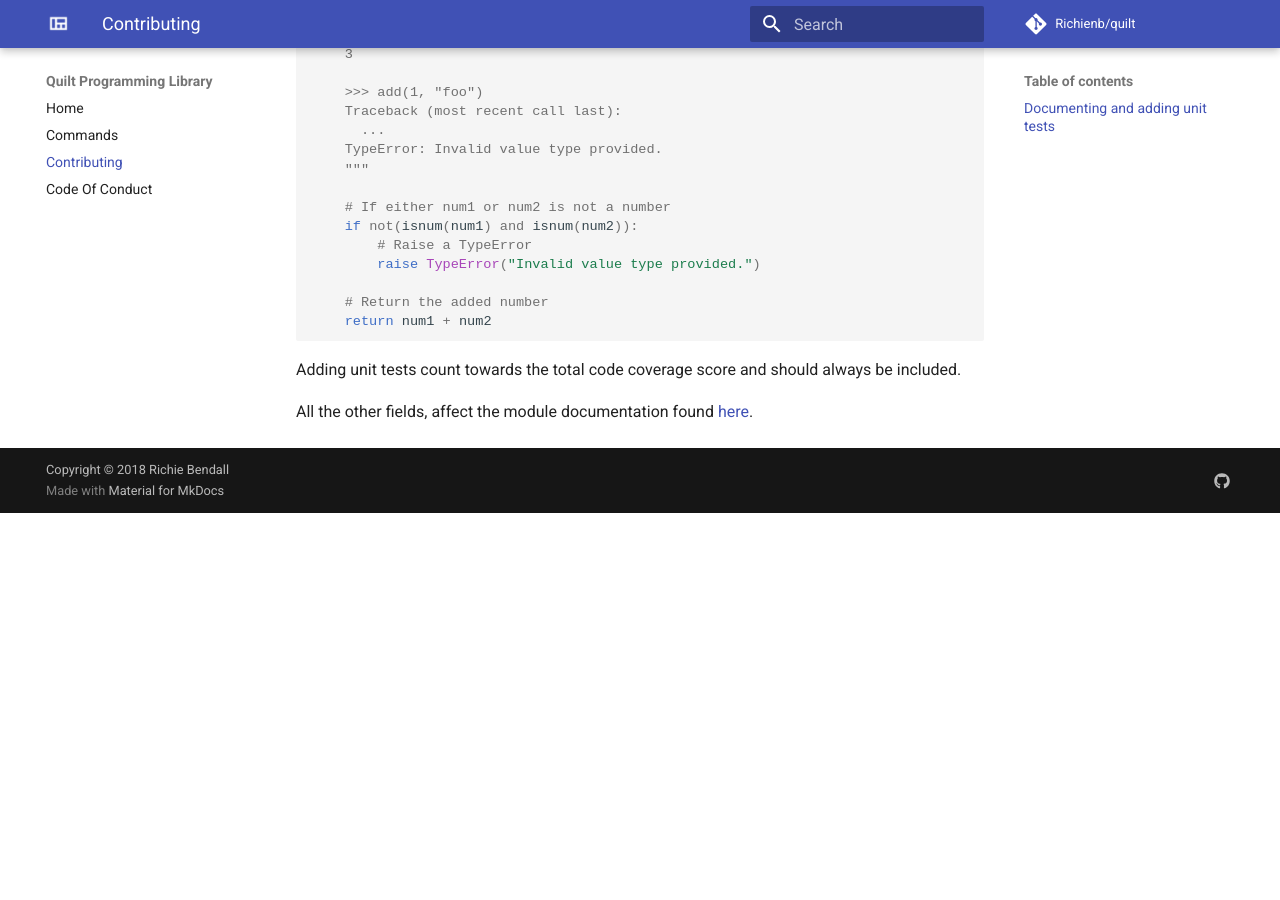
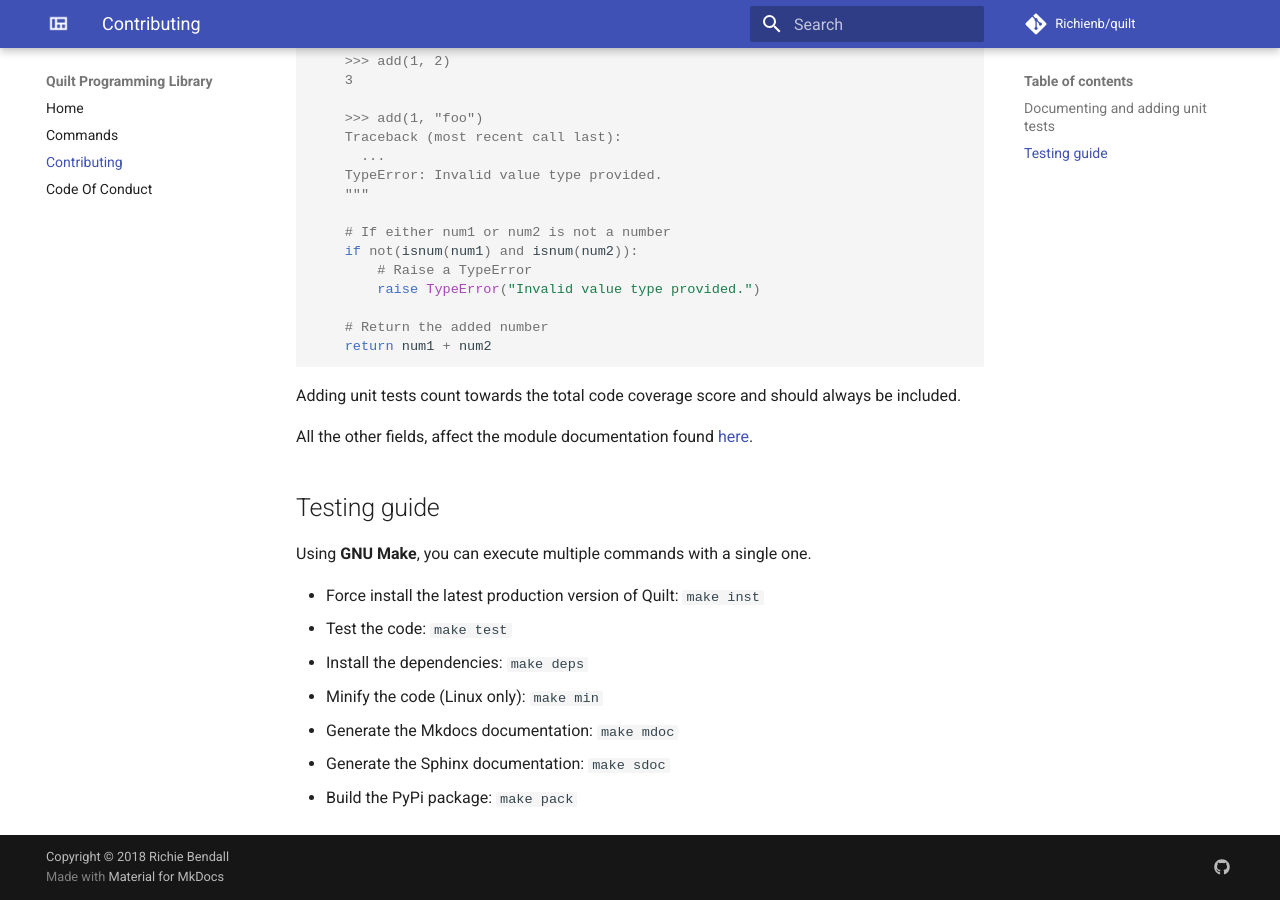
Before and after one commit to Richienb/quilt, an MkDocs documentation site: the page built from docs/CONTRIBUTING.md, in a window 1280 px wide and 900 px high, scrolled down 758 px. Built offline with MkDocs 1.6.1 and Material for MkDocs 9.7.7, drawn with Linux system fonts in a browser that asks for light colours; comment, search, counter and statistics services are not loaded; before the commit the page ends 1271 px from its top, so only the background shows below that.

Commit message:
Update CONTRIBUTING.md

```diff
--- a/docs/CONTRIBUTING.md
+++ b/docs/CONTRIBUTING.md
@@ -49,4 +49,16 @@
 
 Adding unit tests count towards the total code coverage score and should always be included.
 
-All the other fields, affect the module documentation found [here](https://mathext.richie-bendall.ml/commands/mathext.html#module-mathext).
+All the other fields, affect the module documentation found [here](https://quilt-lang.richie-bendall.ml/commands/quilt_lang.html#module-quilt_lang).
+
+## Testing guide
+
+Using **GNU Make**, you can execute multiple commands with a single one.
+
+- Force install the latest production version of Quilt: `make inst`
+- Test the code: `make test`
+- Install the dependencies: `make deps`
+- Minify the code (Linux only): `make min`
+- Generate the Mkdocs documentation: `make mdoc`
+- Generate the Sphinx documentation: `make sdoc`
+- Build the PyPi package: `make pack`
```
Also changed, not shown: other parts of docs/CONTRIBUTING.md (+1 -1 lines).
